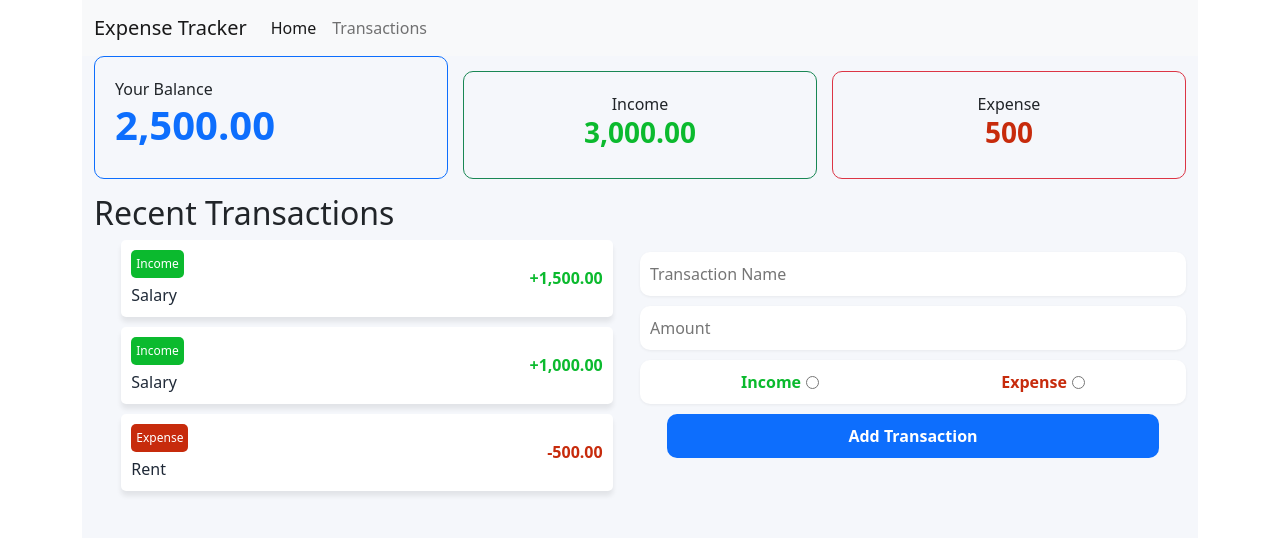
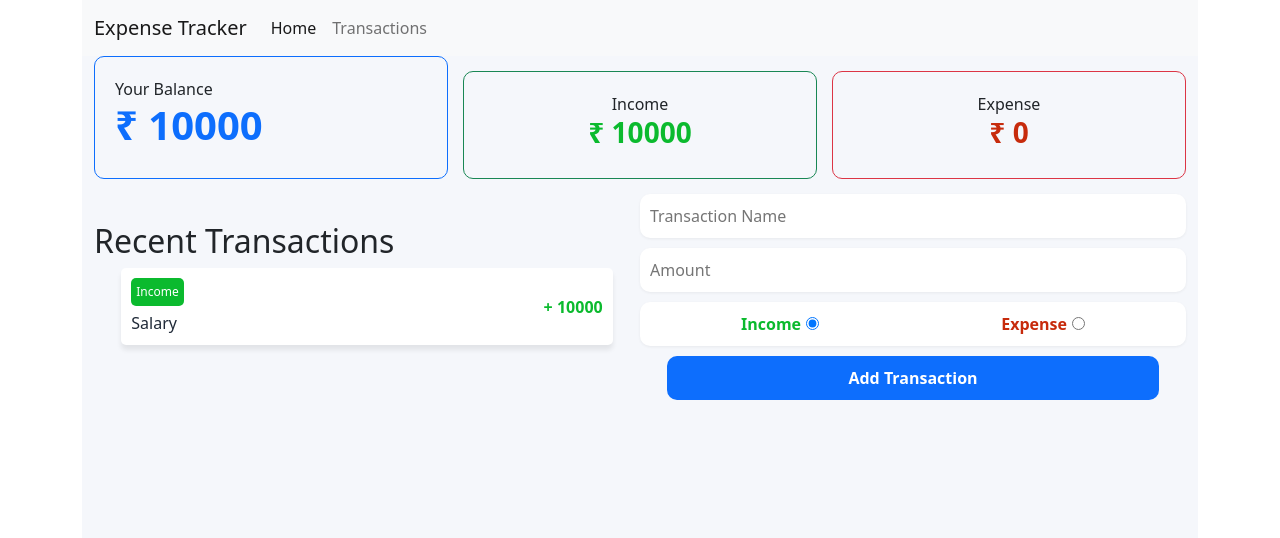
Before and after one commit to umashankar-kousha/expense-tracker, a plain HTML site: page index.html in a window 1280 px wide. Drawn offline with nearby package versions, Linux system fonts and the light colour scheme.

Commit message:
Added primary js Functiionality

```diff
--- a/app.js
+++ b/app.js
@@ -1,10 +1,96 @@
+let data = [{ name: "Salary", type: "Income", amount: 10000 }];
+
+let totalBalance = 10000;
+let totalIncome = 10000;
+let totalExpense = 0;
+
 let addTransactionBtnContainerEl = document.getElementById(
   "addTransactionBtnContainer"
 );
 
 let addtransactionEl = document.getElementById("addtransaction");
+let transactionNameEl = document.getElementById("transactionName");
+let amountEl = document.getElementById("amount");
+let IncomeEl = document.getElementById("Income");
+let ExpenseEl = document.getElementById("Expense");
+let RecentTransactionsEl = document.getElementById("RecentTransactions");
+let balanceEl = document.getElementById("balance");
+let totalIncomeEl = document.getElementById("totalIncome");
+let totalExpenseEl = document.getElementById("totalExpense");
 
 addTransactionBtnContainerEl.addEventListener("click", () => {
   addtransactionEl.classList.remove("hide");
   addTransactionBtnContainerEl.classList.add("hide");
 });
+
+function updateRecentTransactions(data) {
+  let recentData = data.slice(0, 3);
+  RecentTransactionsEl.innerHTML = "";
+  if (recentData.length !== 0) {
+    recentData.forEach((element) => {
+      let transactionItem = document.createElement("li");
+      transactionItem.classList.add("transaction-item");
+      let containerEl = document.createElement("div");
+      containerEl.classList.add("transaction-item-note");
+      let typeSpanEl = document.createElement("span");
+      typeSpanEl.classList.add("type");
+      element.type === "Income"
+        ? typeSpanEl.classList.add("income")
+        : typeSpanEl.classList.add("expense");
+      typeSpanEl.innerHTML = element.type;
+      let nameSpanEl = document.createElement("span");
+      nameSpanEl.classList.add("name");
+      nameSpanEl.innerHTML = element.name;
+      containerEl.appendChild(typeSpanEl);
+      containerEl.appendChild(nameSpanEl);
+      let transactionAmountEl = document.createElement("p");
+      transactionAmountEl.classList.add("amount");
+      if (element.type === "Income") {
+        transactionAmountEl.classList.add("green");
+        transactionAmountEl.innerHTML = `+ ${element.amount}`;
+      } else {
+        transactionAmountEl.classList.add("red");
+        transactionAmountEl.innerHTML = `- ${element.amount}`;
+      }
+
+      transactionItem.appendChild(containerEl);
+      transactionItem.appendChild(transactionAmountEl);
+      RecentTransactionsEl.appendChild(transactionItem);
+    });
+  }
+}
+
+function renderSummary() {
+  balanceEl.textContent = `\u20B9 ${totalBalance}`;
+  totalIncomeEl.textContent = `\u20B9 ${totalIncome}`;
+  totalExpenseEl.textContent = `\u20B9 ${totalExpense}`;
+}
+
+renderSummary();
+updateRecentTransactions(data);
+
+addtransactionEl.addEventListener("submit", (event) => {
+  event.preventDefault();
+
+  let name = transactionNameEl.value;
+  let amount = amountEl.value;
+  let type = IncomeEl.checked ? IncomeEl.value : ExpenseEl.value;
+  if (type === "Income") {
+    totalBalance += Number(amount);
+    totalIncome += Number(amount);
+  } else {
+    totalBalance -= Number(amount);
+    totalExpense += Number(amount);
+  }
+
+  renderSummary();
+
+  data.unshift({ name: name, amount: amount, type: type });
+
+  updateRecentTransactions(data);
+  transactionNameEl.value = "";
+  amountEl.value = "";
+  IncomeEl.checked = true;
+  addtransactionEl.classList.add("hide");
+  addTransactionBtnContainerEl.classList.remove("hide");
+});
--- a/index.html
+++ b/index.html
@@ -53,53 +53,42 @@
         <section class="summary">
           <div class="border border-primary balance-card">
             <span>Your Balance</span>
-            <h3 class="text-primary balance">2,500.00</h3>
+            <h3 class="text-primary balance" id="balance"></h3>
           </div>
           <div class="border border-success income-card" style="width: 40%">
             <span>Income</span>
-            <h3 class="green fw-bold">3,000.00</h3>
+            <h3 class="green fw-bold" id="totalIncome"></h3>
           </div>
           <div class="border border-danger expense-card" style="width: 40%">
             <span>Expense</span>
-            <h3 class="red fw-bold">500</h3>
+            <h3 class="red fw-bold" id="totalExpense"></h3>
           </div>
         </section>
         <section class="bottom-container">
           <div class="recent-trnasactions-container">
             <h2>Recent Transactions</h2>
-            <ul>
-              <li class="transaction-item">
-                <div class="transaction-item-note">
-                  <span class="type income">Income</span>
-                  <span class="name">Salary</span>
-                </div>
-                <p class="amount green">+1,500.00</p>
-              </li>
-              <li class="transaction-item">
-                <div class="transaction-item-note">
-                  <span class="type income">Income</span>
-                  <span class="name">Salary</span>
-                </div>
-                <p class="amount green">+1,000.00</p>
-              </li>
-              <li class="transaction-item">
-                <div class="transaction-item-note">
-                  <span class="type expense">Expense</span>
-                  <span class="name">Rent</span>
-                </div>
-                <p class="amount red">-500.00</p>
-              </li>
-            </ul>
+            <ul id="RecentTransactions"></ul>
           </div>
 
           <div class="form-container">
             <form action="" class="hide" id="addtransaction">
-              <input type="text" placeholder="Transaction Name" />
-              <input type="text" placeholder="Amount" />
+              <input
+                type="text"
+                placeholder="Transaction Name"
+                required
+                id="transactionName"
+              />
+              <input type="text" placeholder="Amount" required id="amount" />
               <div class="radio-group">
                 <div class="d-flex align-items-center">
                   <label for="Income" class="green"> Income</label>
-                  <input type="radio" name="type" value="Income" id="Income" />
+                  <input
+                    type="radio"
+                    name="type"
+                    value="Income"
+                    id="Income"
+                    checked
+                  />
                 </div>
                 <div class="d-flex align-items-center">
                   <label for="Expense" class="red"> Expense</label>
@@ -111,7 +100,9 @@
                   />
                 </div>
               </div>
-              <button class="add-button btn-primary">Add Transaction</button>
+              <button class="add-button btn-primary" type="submit">
+                Add Transaction
+              </button>
             </form>
             <button
               class="float-button btn-primary"
```
